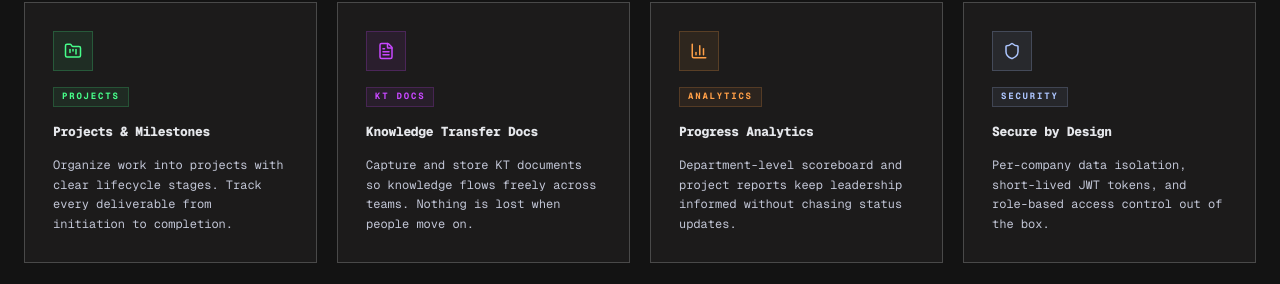
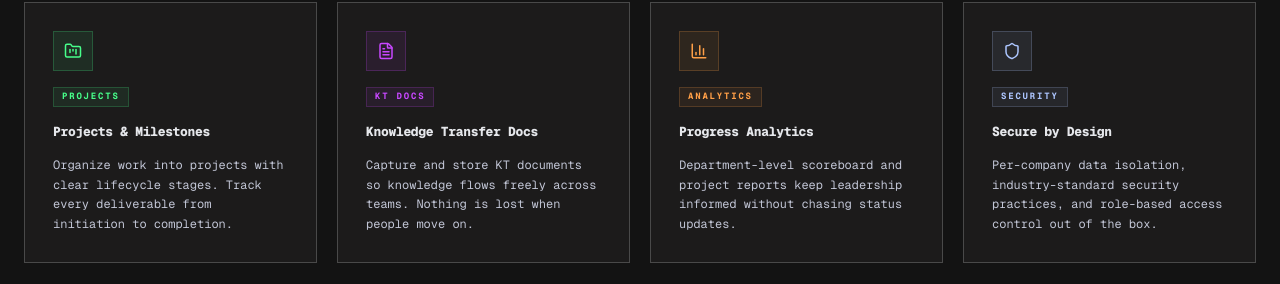
Before and after one commit to Code4Bharat1/Task-Tracker-Frontend-VB, a Next.js app: page / in a window 1280 px wide. Shown: the part 2165-2449 px from the top of the page. Built offline with nearby package versions, Linux system fonts and the light colour scheme; no server answers.

Commit message:
fix: Update security descriptions in Dashboard and Features sections for clarity

```diff
--- a/src/components/Landing/DashboardPanelsSection.jsx
+++ b/src/components/Landing/DashboardPanelsSection.jsx
@@ -131,7 +131,7 @@ const HIGHLIGHTS = [
   {
     icon: Lock,
     title: "Secure by design",
-    desc: "Per-company data isolation, role-based access control, and short-lived JWT tokens out of the box.",
+    desc: "Per-company data isolation, role-based access control, and industry-standard security practices to keep your data safe.",
   },
 ];
 
--- a/src/components/Landing/FeaturesSection.jsx
+++ b/src/components/Landing/FeaturesSection.jsx
@@ -65,7 +65,7 @@ const FEATURES = [
     accent: "#adc6ff",
     tag: "Security",
     title: "Secure by Design",
-    desc: "Per-company data isolation, short-lived JWT tokens, and role-based access control out of the box.",
+    desc: "Per-company data isolation, industry-standard security practices, and role-based access control out of the box.",
   },
 ];
 
```
